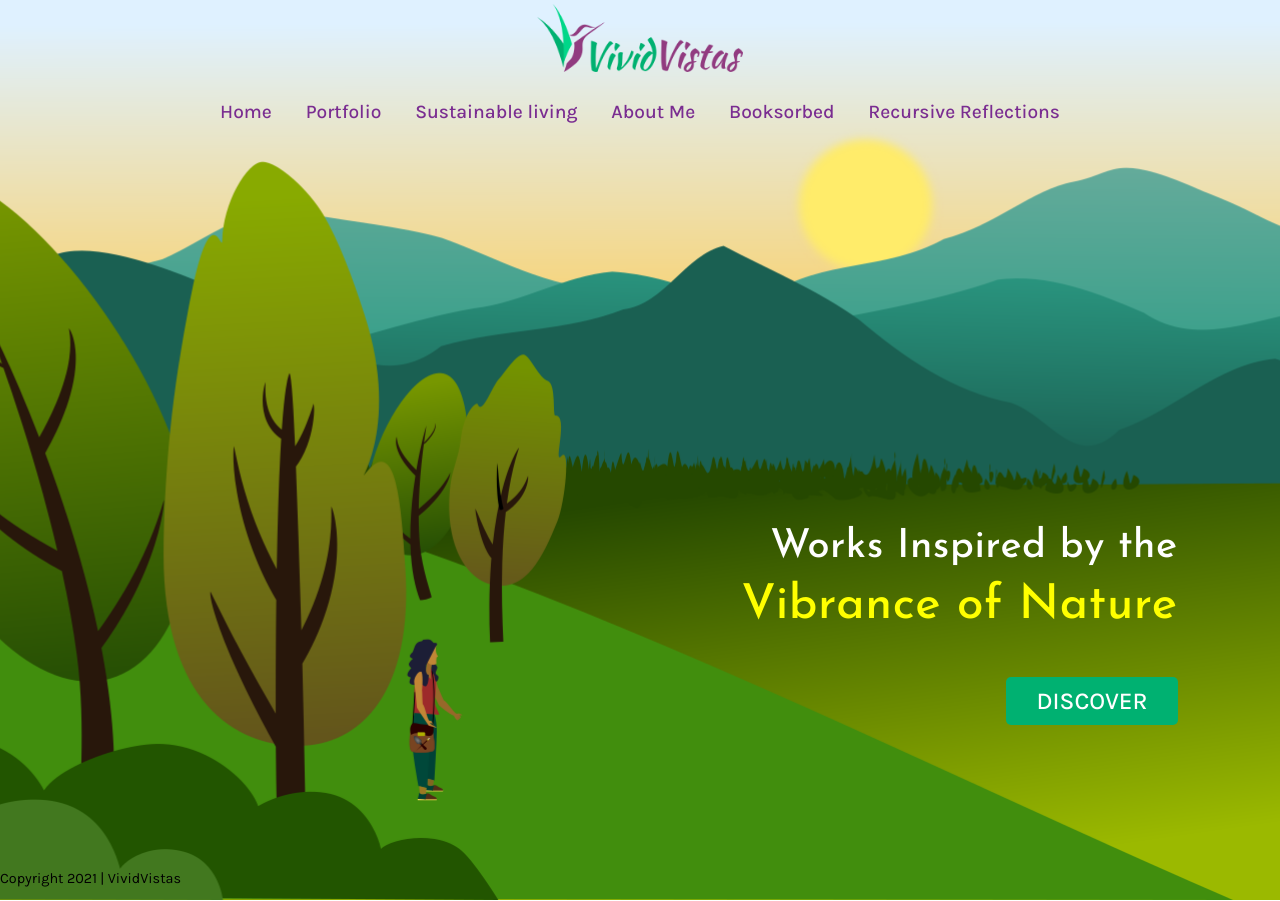
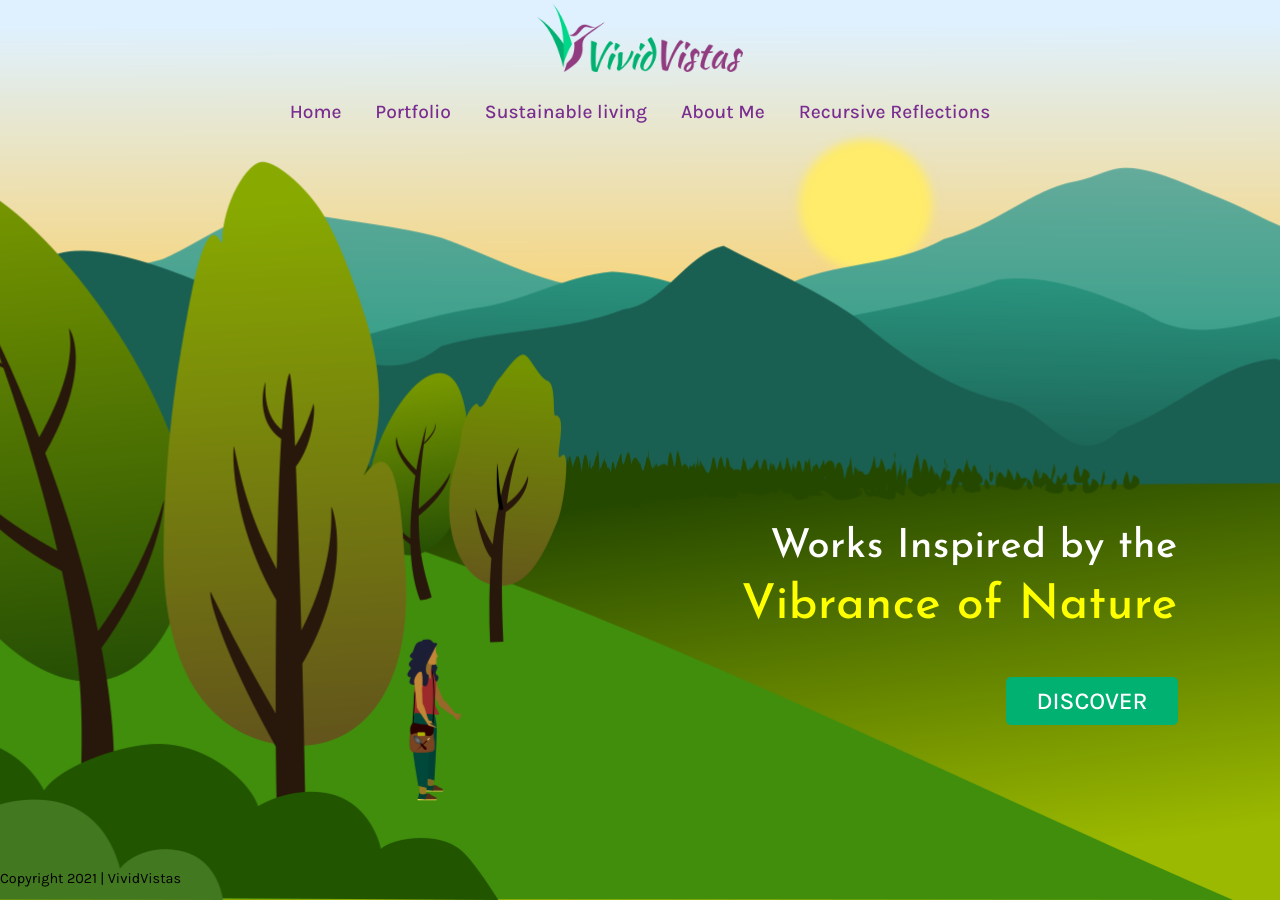
Before and after one commit to vrindarakesh/vrindarakesh.github.io, a Jekyll site: the page index.html, which Jekyll copies as it is, in a window 1280 px wide. Built offline with Jekyll 4.4.1, drawn with Linux system fonts in a browser that asks for light colours.

Commit message:
Updated nav

```diff
--- a/index.html
+++ b/index.html
@@ -30,7 +30,7 @@
                     <li><a href="./portfolio.html">Portfolio</a></li>
                     <li><a href="./sustainableLiving.html">Sustainable living</a></li>
                     <li><a href="./aboutMe.html">About Me</a></li>
-                    <li><a href="./booksorbed">Booksorbed</a></li>
+                    <!--<li><a href="./booksorbed">Booksorbed</a></li>-->
                     <li><a href="./recursive-reflections">Recursive Reflections</a></li>
                 </ul>
             </nav>
@@ -43,7 +43,7 @@
                     <li><a href="./portfolio.html">Portfolio</a></li>
                     <li><a href="./sustainableLiving.html">Sustainable living</a></li>
                     <li><a href="./aboutMe.html">About Me</a></li>
-                    <li><a href="./booksorbed">Booksorbed</a></li>
+                    <!--<li><a href="./booksorbed">Booksorbed</a></li>-->
                     <li><a href="./recursive-reflections">Recursive Reflections</a></li>
                 </ul>
             </div>
```
